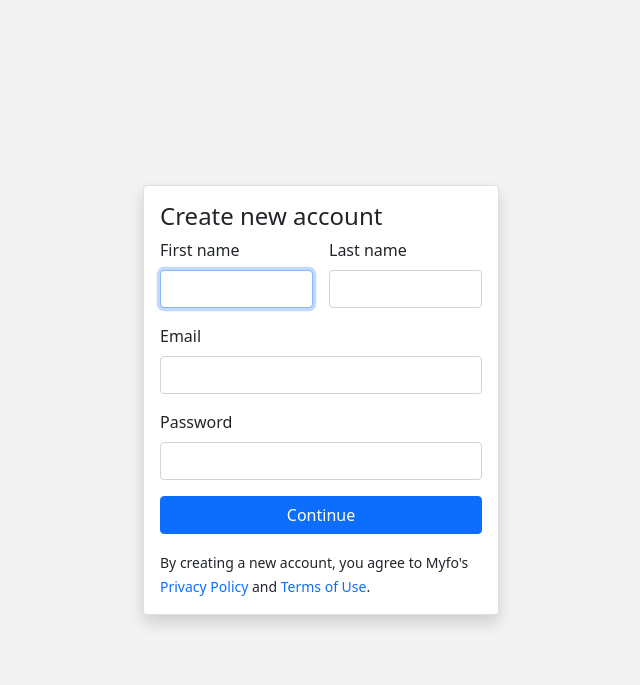
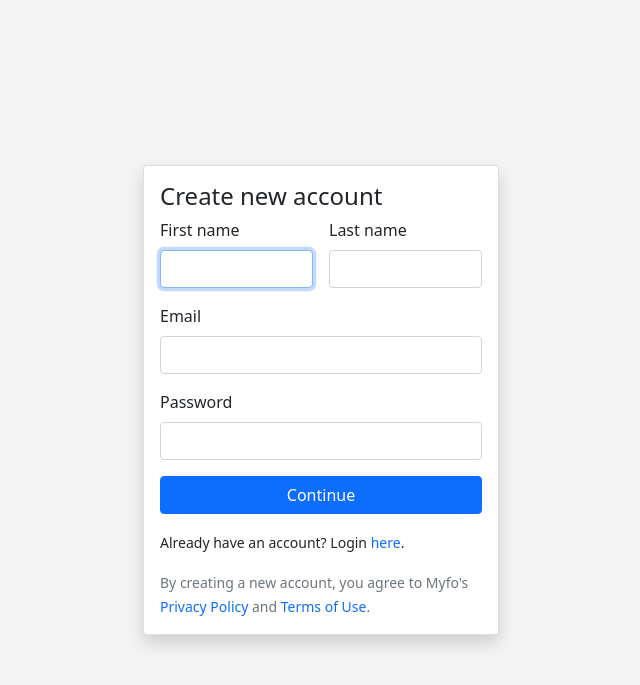
Before and after one commit to Celestarr/prolizard-core, a Django app: page /identity/register/ in a window 1280 px wide. Shown: the top 685 px of the page, without its empty margins (319-959 px from the left). Run offline with Django 3.2, Linux system fonts and the light colour scheme; style sheets or scripts are compiled from the project's sources; parts of the project's set-up code (start-up, migrations or seed data) failed here and were passed over; some libraries are stand-ins or nearby versions.

Commit message:
Update login and registration views

```diff
--- a/apps/identity/urls.py
+++ b/apps/identity/urls.py
@@ -1,8 +1,11 @@
 from django.urls import path
 
-from .views import LoginView, RegistrationView
+from .views import LoginView, LogoutView, RegistrationView
+
+app_name = 'identity'
 
 urlpatterns = [
-    path("login/", LoginView.as_view()),
-    path("register/", RegistrationView.as_view()),
+    path("login/", LoginView.as_view(), name='login'),
+    path("logout/", LogoutView.as_view(), name='logout'),
+    path("register/", RegistrationView.as_view(), name='registration'),
 ]
--- a/apps/identity/views.py
+++ b/apps/identity/views.py
@@ -1,4 +1,5 @@
-from django.contrib.auth.views import LoginView as BaseLoginView
+from django.contrib.auth.views import LoginView as BaseLoginView, LogoutView as BaseLogoutView
+from django.conf import settings
 from django.db import transaction
 from django.forms import ModelForm
 from django.views.generic import CreateView
@@ -18,6 +19,13 @@ class RegistrationView(CreateView):
     def __init__(self, **kwargs):
         super().__init__(**kwargs)
         self.object = None
+
+    def get_context_data(self, **kwargs):
+        ctx = super().get_context_data(**kwargs)
+        return {
+            **ctx,
+            'APP_LOGIN_URL': settings.APP_LOGIN_URL,
+        }
 
     @transaction.atomic
     def form_valid(self, form: ModelForm):
@@ -57,3 +65,7 @@ class LoginView(BaseLoginView):
             self.request.session.modified = True
 
         return super().form_valid(form)
+
+
+class LogoutView(BaseLogoutView):
+    pass
--- a/templates/identity/registration.html
+++ b/templates/identity/registration.html
@@ -31,8 +31,16 @@
             <div class="col-12 d-grid">
               <button type="submit" class="btn btn-primary">Continue</button>
             </div>
+
             <div class="col-12">
               <small>
+                Already have an account? Login
+                <a href="{{ APP_LOGIN_URL }}" class="text-decoration-none">here</a>.
+              </small>
+            </div>
+
+            <div class="col-12">
+              <small class="text-secondary">
                 By creating a new account, you agree to Myfo&apos;s
                 <a href="#" class="text-decoration-none">Privacy Policy</a>
                 and
```
Also changed, not shown: templates/identity/login.html (+7 -0 lines).
